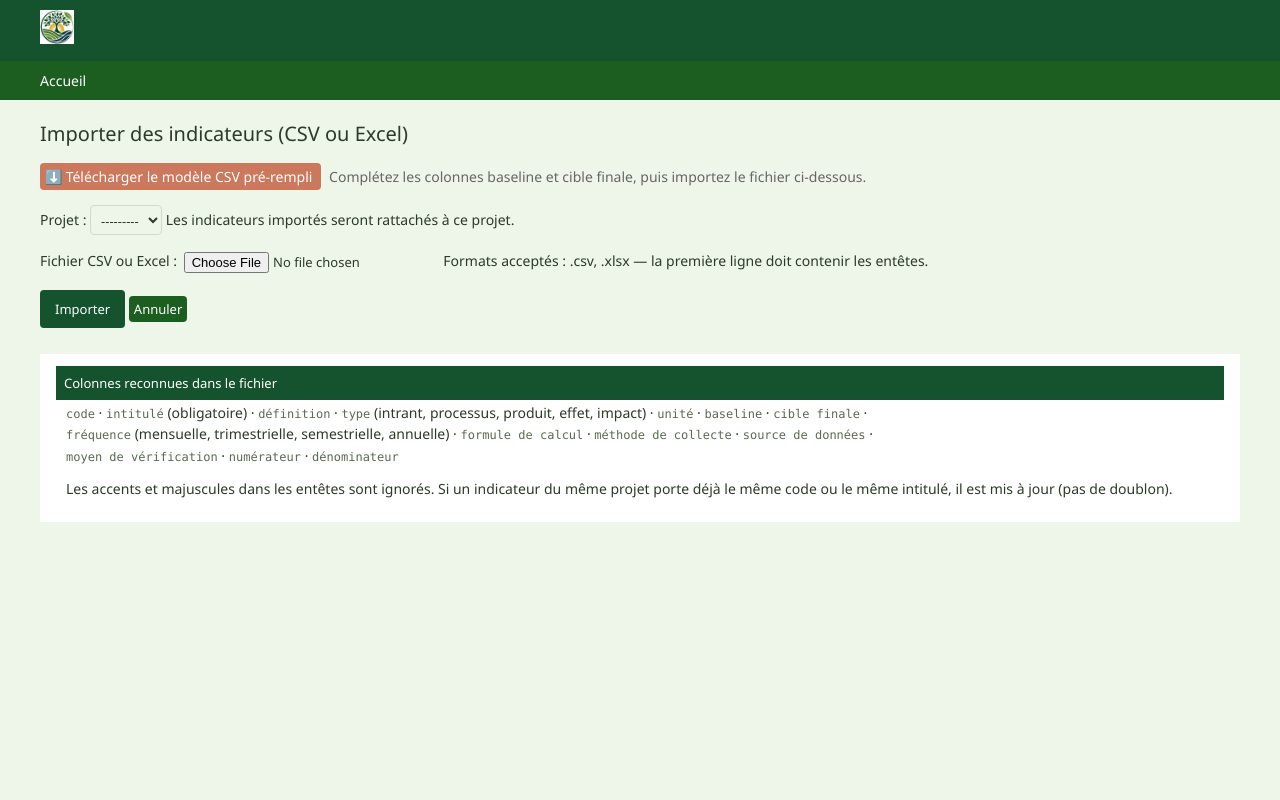
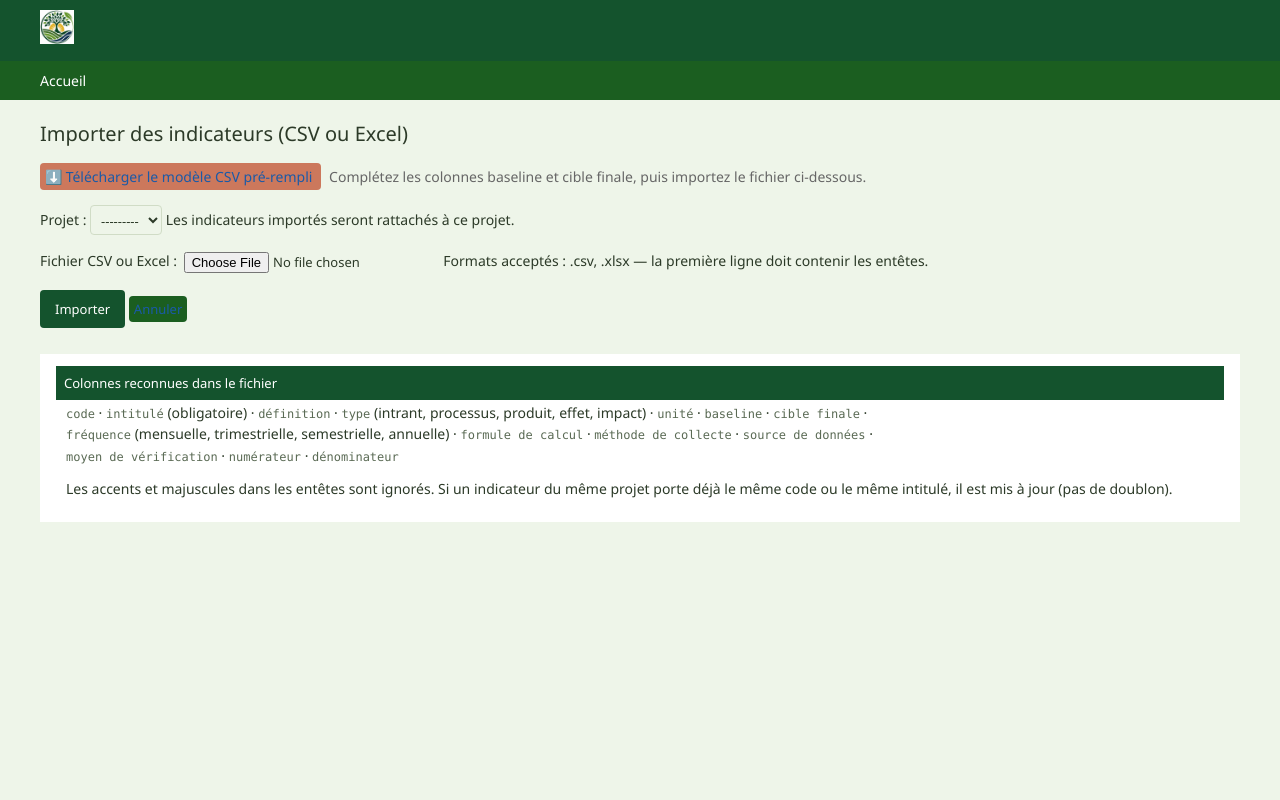
Before and after one commit to mmbalaka/Application-S-E, a Django app: template app/suivi/templates/admin/suivi/indicateur/importer.html in a window 1280 px wide. Run offline with Django 5.2, Linux system fonts and the light colour scheme; the template is opened without the code that fills it: values that come from a table or form of the project are taken from there, others are empty.

Commit message:
Administration : liens en bleu lisible sur le fond vert clair
- Liens du contenu et des barres latérales passés en bleu (#1a5aa8), survol
  bleu rivière (#123a6b) ; forcé en priorité dans les deux thèmes système
- En-tête et fil d'ariane conservent leur texte clair

Co-Authored-By: Claude Opus 4.8 <noreply@anthropic.com>

```diff
--- a/app/templates/admin/base_site.html
+++ b/app/templates/admin/base_site.html
@@ -23,9 +23,9 @@
     --breadcrumbs-bg: #1b5e20;
     --breadcrumbs-fg: #dce5d5;
     --breadcrumbs-link-fg: #ffffff;
-    --link-fg: #1b5e20;
-    --link-hover-color: #14532d;
-    --link-selected-fg: #14532d;
+    --link-fg: #1a5aa8 !important;         /* liens en bleu lisible */
+    --link-hover-color: #123a6b !important; /* bleu rivière au survol */
+    --link-selected-fg: #123a6b !important;
     --button-bg: #1b5e20;
     --button-hover-bg: #14532d;
     --default-button-bg: #14532d;
@@ -51,6 +51,9 @@
   /* Rappel de la même règle dans le contexte « mode sombre » du système */
   @media (prefers-color-scheme: dark) {
     :root {
+      --link-fg: #1a5aa8 !important;
+      --link-hover-color: #123a6b !important;
+      --link-selected-fg: #123a6b !important;
       --body-bg: #eef5e9 !important;
       --body-fg: #2c3a28 !important;
       --body-quiet-color: #5a6a54 !important;
@@ -72,6 +75,12 @@
   }
   .module, #changelist .results, #changelist table, #content-main .module {
     background-color: #ffffff !important;
+  }
+  /* Liens du contenu et des barres latérales en bleu lisible (en-tête non affecté) */
+  #content a:link, #content a:visited,
+  #nav-sidebar a:link, #nav-sidebar a:visited,
+  #changelist-filter a:link, #changelist-filter a:visited {
+    color: #1a5aa8 !important;
   }
   #branding img { height: 34px; width: auto; vertical-align: middle; margin-right: 10px; }
   #site-name a { display: inline-flex; align-items: center; }
```
Also changed, not shown: 1 other file.
